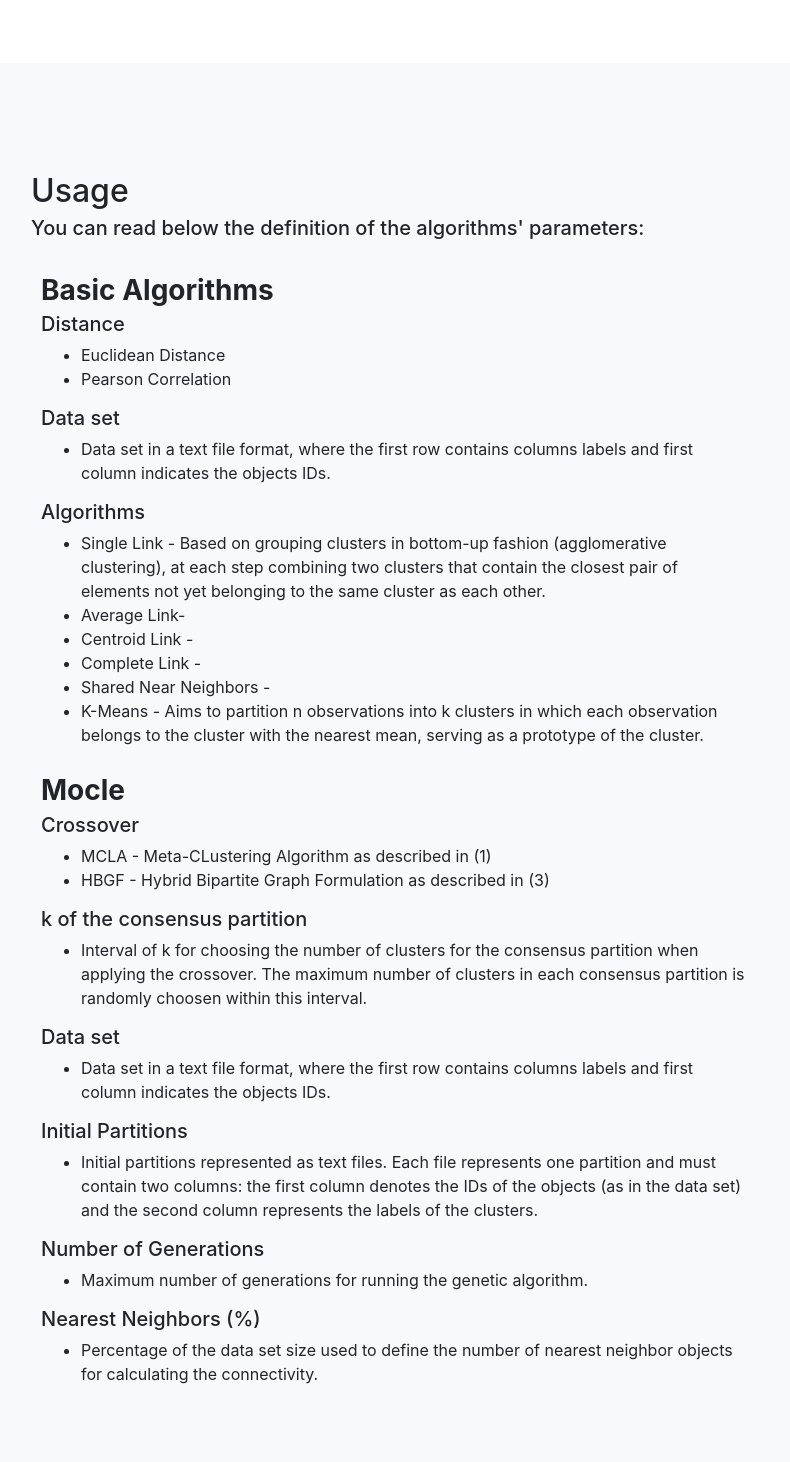
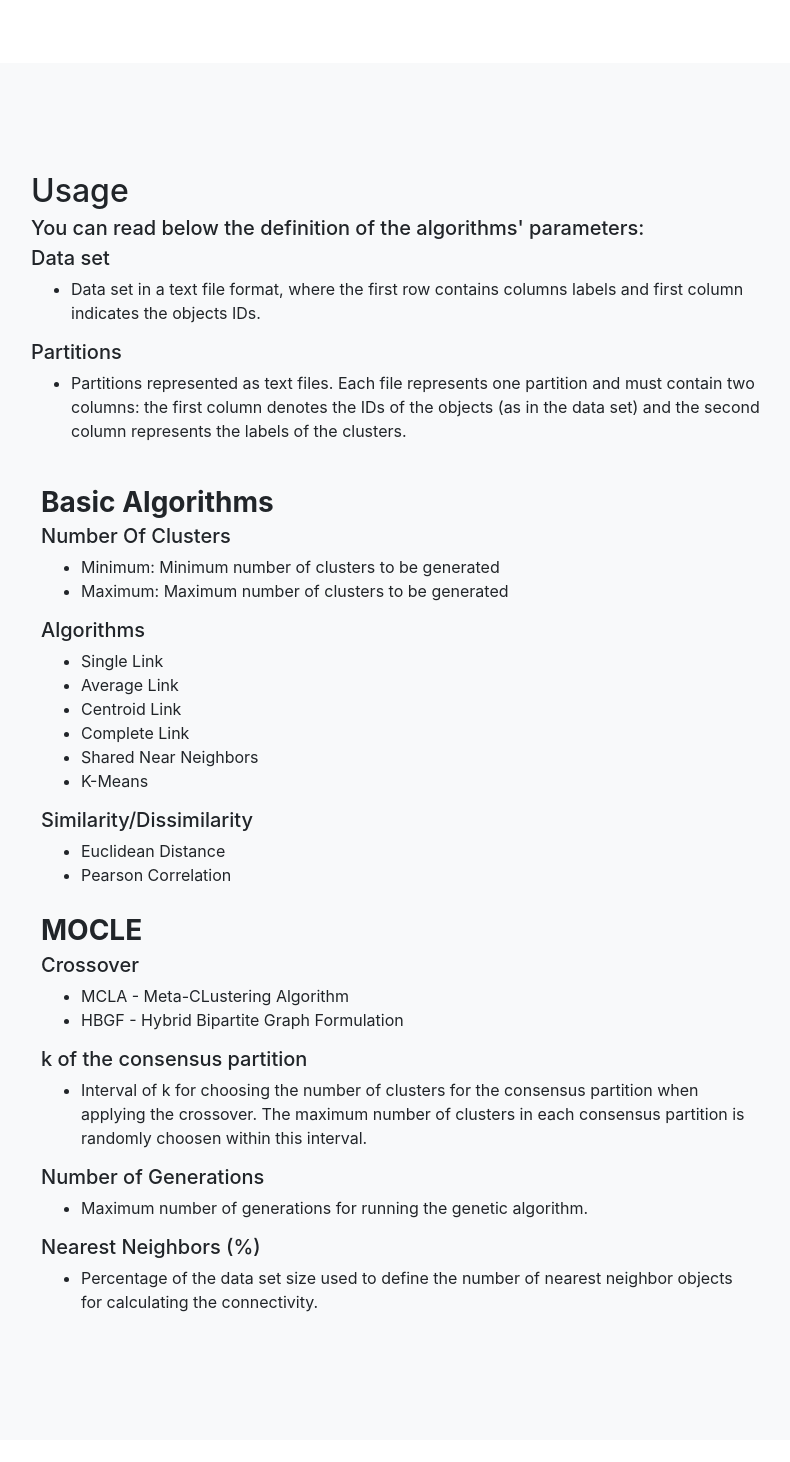
Before and after one commit to NixaSoftware/CVis, a Flask app: page / in a window 1280 px wide. Shown: the part 1375-2837 px from the top of the page, without its empty margins (244-1034 px from the left). Run offline with Flask 2, Linux system fonts and the light colour scheme; some libraries are stand-ins or nearby versions.

Commit message:
mudanças de texto feitas como a katti pediu

```diff
--- a/templates/index.html
+++ b/templates/index.html
@@ -141,7 +141,7 @@
       <div class="container text-center">
         <div class="row" align="center">
         <div class="col-lg-6 col-md-6 col-sm-12 mx-auto">
-          <h1><b>Upload Partition</b></h1>
+          <h1><b>Upload Partitions to Visualize</b></h1>
           <form action="#" class="dropzone dz-clickable"  id="droppartition" method="POST" enctype="multipart/form-data">
             <input type="hidden" name="name" value="partition" />
             <div class="dz-message" data-dz-message style="color:grey;"><span><b>Drop files</b> or <b>click here</b> to upload</span><p style="font-size:80%;">The files must have a text format</p></div>
@@ -174,14 +174,14 @@
                    <label for="kMeans"><input type="checkbox" id="7"> KMeans</label>
                 </div>
                 <div class="col-6">
-                  <label for="selMetricBasic"><a href="#distanceUsageBasic">Crossover</a>:</label><br>
+                  <label for="selMetricBasic"><a href="#distanceUsageBasic">Similarity/Dissimilarity</a>:</label><br>
                   <select class="form-control" id="selMetricBasic">
                     <option value="E">Euclidean Distance</option>
                     <option value="P">Pearson Correlation</option>
                   </select>
                 </div>
                 <div class="col-10">
-                  <p style="margin-top: 1em;">Cluster Size Interval:</p>
+                  <p style="margin-top: 1em;"><a href="#kClustersUsage">Number of Clusters</a>:</p>
                   <div class="row" style="margin-top: 1em;">
                     <label for="minKBasic" class="col-2 col-form-label">Minimum:</label>
                     <div class="col-2">
@@ -203,7 +203,7 @@
           <div class="col-12">
                <div class="card">
                  <div class="card-header">
-                   <span><a href="#mocleUsage">Mocle</a></span>
+                   <span><a href="#mocleUsage">MOCLE</a></span>
                  </div>
                  <div class="card-block filter-panel container" style="margin: 0.5em" id="filter-part-mocle">
                    <div class="col-6">
@@ -231,7 +231,7 @@
                      <div class="col-2">
                        <input class="form-control" type="number" min="0" id="numGenMocle">
                      </div>
-                     <label for="nearNeighMocle" class="col-2 col-form-label"><a href="#nNearestNeighborsUsage">Nearest Neighbours</a>:</label>
+                     <label for="nearNeighMocle" class="col-2 col-form-label"><a href="#nNearestNeighborsUsage">Nearest Neighbours (%)</a>:</label>
                      <div class="col-2">
                        <input class="form-control" type="number" min="0" id="nearNeighMocle">
                      </div>
@@ -268,14 +268,14 @@
                    <label for="kMeans"><input type="checkbox" id="7"> KMeans</label>
                 </div>
                 <div class="col-6">
-                  <label for="selMetricBasic"><a href="#distanceUsageBasic">Crossover</a>:</label><br>
+                  <label for="selMetricBasic"><a href="#distanceUsageBasic">Similarity/Dissimilarity</a>:</label><br>
                   <select class="form-control" id="selMetricBasic">
                     <option value="E">Euclidean Distance</option>
                     <option value="P">Pearson Correlation</option>
                   </select>
                 </div>
                 <div class="col-10">
-                  <p style="margin-top: 1em;">Cluster Size Interval:</p>
+                  <p style="margin-top: 1em;"><a href="#kClustersUsage">Number of Clusters</a>:</p>
                   <div class="row" style="margin-top: 1em;">
                     <label for="minKBasic" class="col-2 col-form-label">Minimum:</label>
                     <div class="col-2">
@@ -302,7 +302,7 @@
       <section class="hidden bg-light" id="datasetOnlyMocle">
         <div class="container">
           <div class="col-lg-6 col-md-6 col-sm-12 mx-auto" align="center">
-            <h1><b>Upload Partition</b></h1>
+            <h1><b>Upload MOCLE's Base Partitions</b></h1>
             <form action="#" class="dropzone dz-clickable"  id="droppartitionWithMocle" method="POST" enctype="multipart/form-data">
               <input type="hidden" name="name" value="partition" />
               <div class="dz-message" data-dz-message style="color:grey;"><span><b>Drop files</b> or <b>click here</b> to upload</span><p style="font-size:80%;">The files must have a text format</p></div>
@@ -313,7 +313,7 @@
               <div class="col-12">
                    <div class="card">
                      <div class="card-header">
-                       <span><a href="#mocleUsage">Mocle</a></span>
+                       <span><a href="#mocleUsage">MOCLE</a></span>
                      </div>
                      <div class="card-block filter-panel container" style="margin: 0.5em" id="filter-part-mocle">
                        <div class="col-6">
@@ -341,7 +341,7 @@
                          <div class="col-2">
                            <input class="form-control" type="number" min="0" id="numGenMocle">
                          </div>
-                         <label for="nearNeighMocle" class="col-2 col-form-label"><a href="#nNearestNeighborsUsage">Nearest Neighbours</a>:</label>
+                         <label for="nearNeighMocle" class="col-2 col-form-label"><a href="#nNearestNeighborsUsage">Nearest Neighbours (%)</a>:</label>
                          <div class="col-2">
                            <input class="form-control" type="number" min="0" id="nearNeighMocle">
                          </div>
@@ -415,46 +415,46 @@
           <div class="col-lg-8 mx-auto">
             <h2>Usage</h2>
             <h5>You can read below the definition of the algorithms' parameters:</h5>
+            <h5 id="datasetUsage"> Data set </h5>
+            <ul>
+              <li>Data set in a text file format, where the first row contains columns labels and first column indicates the objects IDs.</li>
+            </ul>
+            <h5 id="partitionsUsage"> Partitions </h5>
+            <ul>
+              <li>Partitions represented as text files. Each file represents one partition and must contain two columns: the first column denotes the IDs of the objects (as in the data set) and the second column represents the labels of the clusters.</li>
+            </ul>
           </div>
         </div>
         <div class="col-lg-8 mx-auto">
           <h3 style="margin-top:1em;"><b id="basicUsage">Basic Algorithms</b></h4>
-          <h5 id="distanceUsageBasic">Distance</h5>
+          <h5 id="kClustersUsage">Number Of Clusters</h5>
+          <ul>
+            <li><div class="mdl-card__subtitle-text mdl-color-text--black"> Minimum: Minimum number of clusters to be generated </div></li>
+            <li><div class="mdl-card__subtitle-text mdl-color-text--black"> Maximum: Maximum number of clusters to be generated </div></li>
+          </ul>
+          <h5 id="algorithmsUsageBasic">Algorithms</h5>
+          <ul>
+            <li><div class="mdl-card__subtitle-text mdl-color-text--black"> Single Link</div></li>
+            <li><div class="mdl-card__subtitle-text mdl-color-text--black"> Average Link </div></li>
+            <li><div class="mdl-card__subtitle-text mdl-color-text--black"> Centroid Link </div></li>
+            <li><div class="mdl-card__subtitle-text mdl-color-text--black"> Complete Link </div></li>
+            <li><div class="mdl-card__subtitle-text mdl-color-text--black"> Shared Near Neighbors </div></li>
+            <li><div class="mdl-card__subtitle-text mdl-color-text--black"> K-Means </div></li>
+          </ul>
+          <h5 id="distanceUsageBasic">Similarity/Dissimilarity</h5>
           <ul>
             <li><div class="mdl-card__subtitle-text mdl-color-text--black"> Euclidean Distance </div></li>
             <li><div class="mdl-card__subtitle-text mdl-color-text--black"> Pearson Correlation </div></li>
           </ul>
-          <h5 id="datasetUsageBasic"> Data set </h5>
-             <ul>
-               <li>Data set in a text file format, where the first row contains columns labels and first column indicates the objects IDs.</li>
-             </ul>
-          <h5 id="algorithmsUsageBasic">Algorithms</h5>
-          <ul>
-            <li><div class="mdl-card__subtitle-text mdl-color-text--black"> Single Link - Based on grouping clusters in bottom-up fashion (agglomerative clustering), at each step combining two clusters that contain the closest pair of elements not yet belonging to the same cluster as each other.</div></li>
-            <li><div class="mdl-card__subtitle-text mdl-color-text--black"> Average Link- </div></li>
-            <li><div class="mdl-card__subtitle-text mdl-color-text--black"> Centroid Link - </div></li>
-            <li><div class="mdl-card__subtitle-text mdl-color-text--black"> Complete Link - </div></li>
-            <li><div class="mdl-card__subtitle-text mdl-color-text--black"> Shared Near Neighbors - </div></li>
-            <li><div class="mdl-card__subtitle-text mdl-color-text--black"> K-Means - Aims to partition n observations into k clusters in which each observation belongs to the cluster with the nearest mean, serving as a prototype of the cluster.</div></li>
-          </ul>
-
-          <h3 style="margin-top:1em;"><b id="mocleUsage">Mocle</b></h3>
+          <h3 style="margin-top:1em;"><b id="mocleUsage">MOCLE</b></h3>
           <h5 id="crossoverUsage"> Crossover </h5>
             <ul>
-              <li><div class="mdl-card__subtitle-text mdl-color-text--black"> MCLA - Meta-CLustering Algorithm as described in (1) </div></li>
-              <li><div class="mdl-card__subtitle-text mdl-color-text--black"> HBGF - Hybrid Bipartite Graph Formulation as described in (3) </div></li>
+              <li><div class="mdl-card__subtitle-text mdl-color-text--black"> MCLA - Meta-CLustering Algorithm </div></li>
+              <li><div class="mdl-card__subtitle-text mdl-color-text--black"> HBGF - Hybrid Bipartite Graph Formulation </div></li>
             </ul>
            <h5 id="kConsensusUsage"> k of the consensus partition</h5>
               <ul>
                 <li>Interval of k for choosing the number of clusters for the consensus partition when applying the crossover. The maximum number of clusters in each consensus partition is randomly  choosen  within this interval.</li>
-              </ul>
-           <h5 id="datasetUsageMocle"> Data set </h5>
-              <ul>
-                <li>Data set in a text file format, where the first row contains columns labels and first column indicates the objects IDs.</li>
-              </ul>
-            <h5 id="initialPartitionsUsage"> Initial Partitions </h5>
-              <ul>
-                <li>Initial partitions represented as text files. Each file represents one partition and must contain two columns: the first column denotes the IDs of the objects (as in the data set) and the second column represents the labels of the clusters.</li>
               </ul>
             <h5 id="nGenerationsUsage"> Number of Generations </h5>
               <ul>
```
